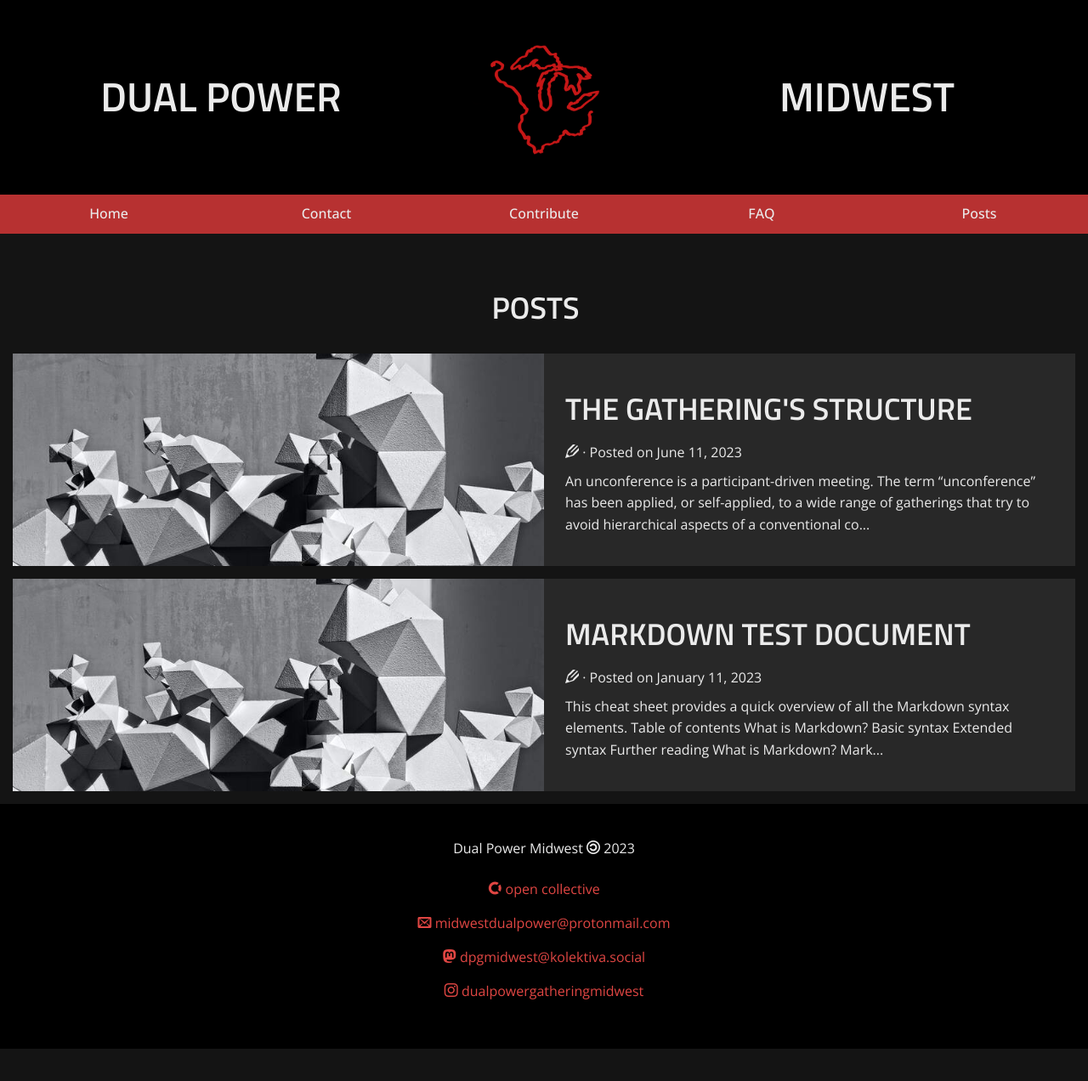
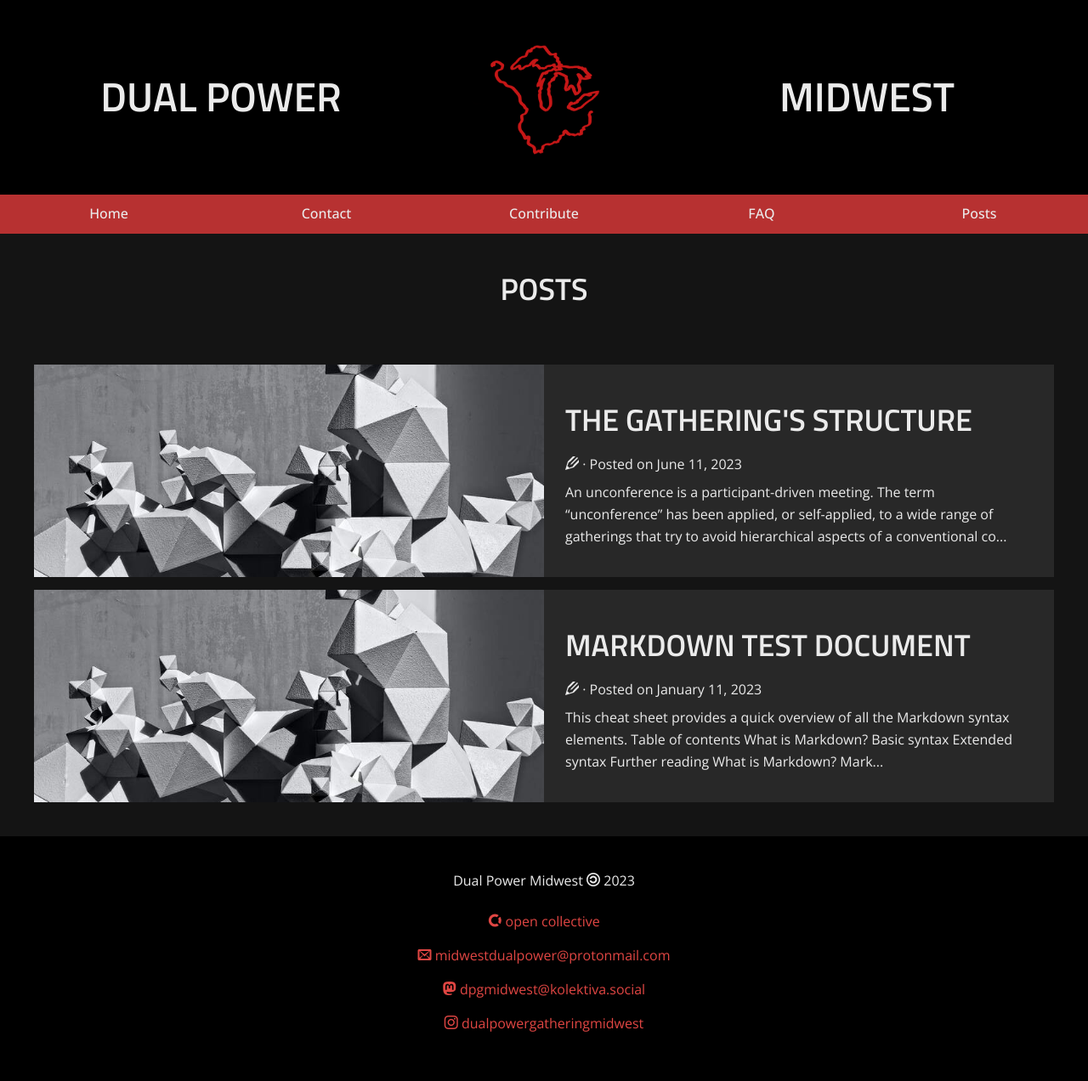
Before and after one commit to dpgmidwest/dev-website, a Jekyll site: the page built from updates.html, in a window 1280 px wide. Shown: the whole page at 85% size. Built offline with Jekyll 4.4.1, drawn with Linux system fonts in a browser that asks for light colours; some web fonts are replaced; before the commit the page ends 1234 px from its top, so only the background shows below that.

Commit message:
updates page

```diff
--- a/updates.html
+++ b/updates.html
@@ -5,12 +5,10 @@
 nav-include: true
 ---
 
-<section class="container u-updates-section-1">
-  <div class="container u-sheet u-valign-middle u-updates-sheet-1">
-    <h1 class="u-align-center u-text u-updates-text-1">Posts</h1>
-  </div>
+<section class="plain-section-header">
+  <h1>Posts</h1>
 </section>
 
-<section class="container u-valign-middle u-updates-section-2 u-image-container">
+<section class="post-container">
   {% include post_aggregation.html %}
 </section>
```
